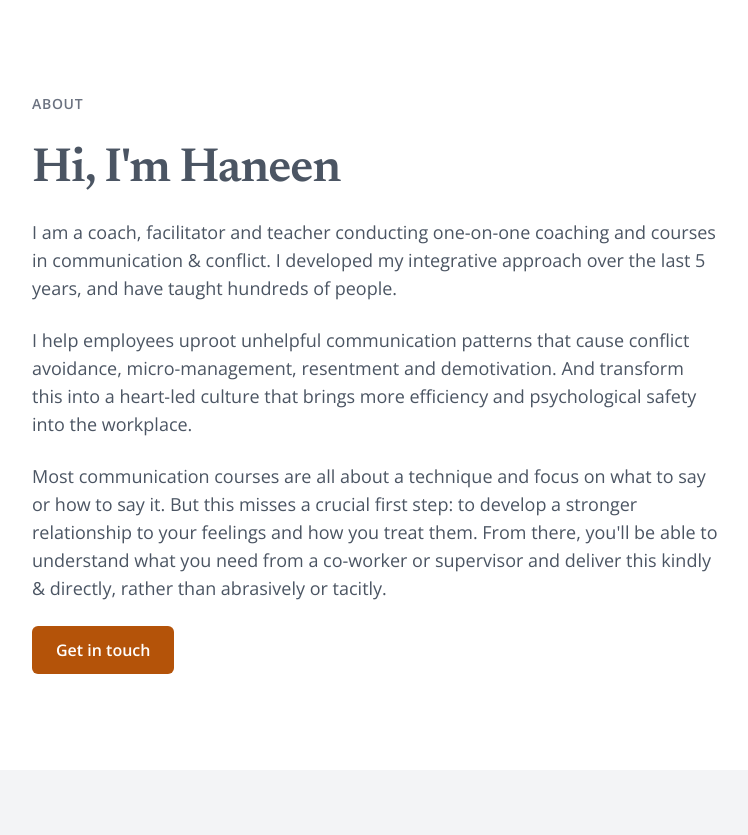
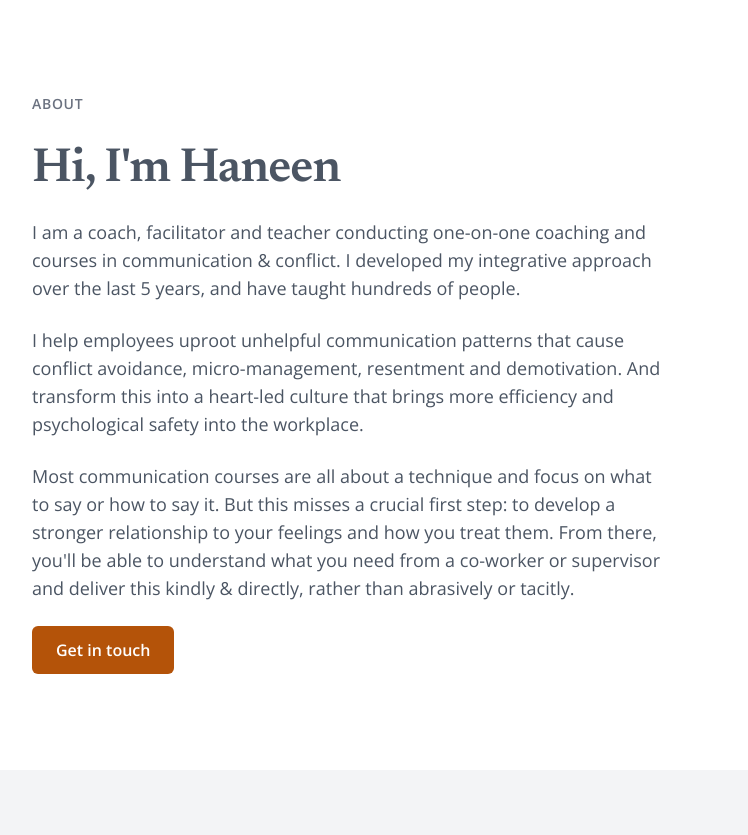
Before and after one commit to alizehkhan/communication-trainer, a React (Vite) app: page / in a window 1280 px wide. Shown: the part 4490-5325 px from the top of the page, without its empty margins (32-780 px from the left). Built offline with nearby package versions, Linux system fonts and the light colour scheme; the HTML template or start-up script is replaced by a standard one.

Commit message:
feat: migrate from yarn to pnpm

```diff
--- a/package.json
+++ b/package.json
@@ -7,7 +7,8 @@
     "dev": "vite",
     "build": "tsc && vite build",
     "lint": "eslint src --ext ts,tsx --report-unused-disable-directives --max-warnings 0",
-    "preview": "vite preview"
+    "preview": "vite preview",
+    "preinstall": "npx only-allow pnpm"
   },
   "dependencies": {
     "@vercel/analytics": "^1.2.2",
--- a/src/sections/About.tsx
+++ b/src/sections/About.tsx
@@ -6,7 +6,7 @@ import { Button } from "../components/Button";
 export const About = forwardRef(
   ({ refs }: { refs: any }, ref: Ref<HTMLDivElement>) => (
     <div className="container mx-auto py-24" id="about" ref={ref}>
-      <div className="max-w-[75ch]">
+      <div className="max-w-[70ch]">
         <h2 className="mb-8 text-sm font-semibold uppercase tracking-wider text-gray-500">
           About
         </h2>
```
Also changed, not shown: 2 other files (tests, documents, lock files or other folders).
